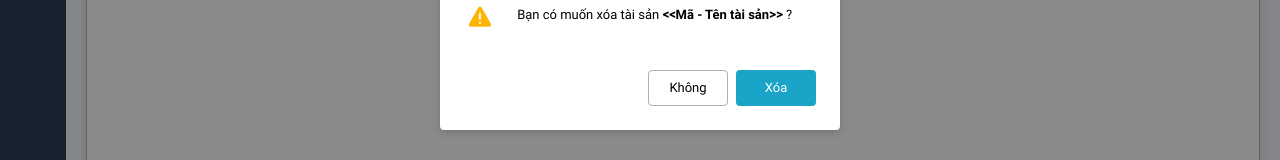
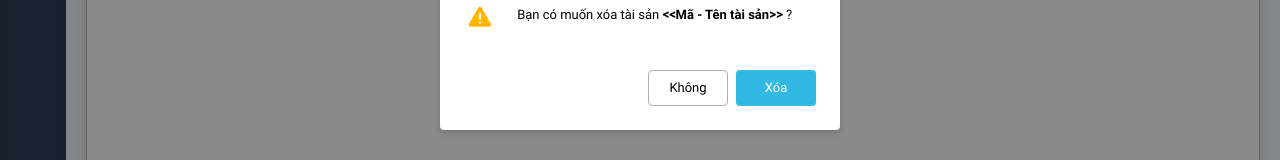
Before and after one commit to NguyenThinhDatEng/MISA-asset_manager, a Vue app: page / in a window 1280 px wide. Both pictures are taken after a click on the element 1196 px from the left and 76 px from the top of the page. Shown: the part 357-517 px from the top of the page. Built offline with nearby package versions, Linux system fonts and the light colour scheme; no server answers.

Commit message:
style: Outline Button

```diff
--- a/src/components/buttons/ButtonMain.vue
+++ b/src/components/buttons/ButtonMain.vue
@@ -1,13 +1,22 @@
 <template>
   <button
-    :class="['button', 'button--main', buttonName]"
+    :class="[
+      'button',
+      'button--main',
+      { 'button--delete-dialog': isDeleteDialog },
+      { 'button--ok': type == Type.Main ? true : false },
+    ]"
     :title="title"
     v-show="type == Type.Main"
   >
     {{ buttonContent }}
   </button>
   <button
-    :class="['button', 'button--secondary', buttonName]"
+    :class="[
+      'button',
+      'button--secondary',
+      { 'button--cancel': type == Type.Secondary ? true : false },
+    ]"
     :title="title"
     v-show="type == Type.Secondary"
   >
@@ -23,10 +32,13 @@ export default {
   created() {},
   components: {},
   props: {
-    buttonName: String,
     title: String,
     buttonContent: String,
     type: Number,
+    isDeleteDialog: {
+      type: Boolean,
+      default: false,
+    },
   },
   emits: [],
   methods: {},
@@ -74,4 +86,8 @@ export default {
   color: #000;
   background-color: var(--outline-button--disabled);
 }
+
+.button--delete-dialog {
+  background-color: var(--delete-dialog--default);
+}
 </style>
--- /dev/null
+++ b/src/components/buttons/ButtonOutline.vue
@@ -0,0 +1,43 @@
+<template>
+  <button class="button button--outline" :title="title">
+    {{ buttonContent }}
+  </button>
+</template>
+
+  <script>
+import Resource from "@/js/resource/resource";
+export default {
+  name: "ButtonOutline",
+  props: {
+    title: String,
+    buttonContent: {
+      type: String,
+      default: Resource.ButtonContent.no,
+    },
+  },
+  emits: [],
+  methods: {},
+  data() {
+    return { Resource };
+  },
+};
+</script>
+
+  <style scoped>
+.button--outline {
+  background-color: #fff;
+  border: 1px solid var(--outline-button__border);
+}
+
+.button--outline:hover,
+.button--outline:active,
+.button--outline:focus {
+  background-color: var(--default);
+  color: #fff;
+}
+
+.button--outline:disabled {
+  color: #000;
+  background-color: var(--outline-button--disabled);
+}
+</style>
--- a/src/components/dialogs/DialogDelete.vue
+++ b/src/components/dialogs/DialogDelete.vue
@@ -11,23 +11,36 @@
         </p>
       </div>
       <div class="dialog__footer">
-        <button class="button button--save">Xóa</button>
-        <button class="button button--cancel">Không</button>
+        <ButtonMainVue
+          :button-content="Resource.ButtonContent.delete"
+          :title="Resource.Title.delete"
+          :type="Enum.Type.Main"
+          :isDeleteDialog="true"
+        ></ButtonMainVue>
+        <ButtonOutlineVue
+          :button-content="Resource.ButtonContent.no"
+          :title="Resource.Title.cancel"
+        ></ButtonOutlineVue>
       </div>
     </div>
   </div>
 </template>
 
 <script>
+import ButtonMainVue from "../buttons/ButtonMain.vue";
+import ButtonOutlineVue from "../buttons/ButtonOutline.vue";
+import Resource from "@/js/resource/resource";
+import Enum from "@/js/enum/enum";
+
 export default {
   name: "DialogDelete",
   created() {},
-  components: {},
+  components: { ButtonMainVue, ButtonOutlineVue },
   props: {},
   emits: [],
   methods: {},
   data() {
-    return {};
+    return { Resource, Enum };
   },
 };
 </script>
--- a/src/components/popups/PopupAsset.vue
+++ b/src/components/popups/PopupAsset.vue
@@ -174,13 +174,11 @@
       <!-- Popup footer  -->
       <div class="popup__footer">
         <ButtonMain
-          :button-name="'button--save'"
           :title="Title.save"
           :button-content="Resource.ButtonContent.save"
           :type="Enum.Type.Main"
         ></ButtonMain>
         <ButtonMain
-          :button-name="'button--cancel'"
           :title="Title.cancel"
           :button-content="Resource.ButtonContent.cancel"
           :type="Enum.Type.Secondary"
--- a/src/css/base.css
+++ b/src/css/base.css
@@ -20,7 +20,6 @@
 @import url(style.css); */
 
 :root {
-    --outline-button__border: #afafaf;
     --outline-button--hover: #1AA4C8;
     --menu-item: #1AA4C8;
     --input--hover: #1AA4C8;
--- a/src/css/components/button.css
+++ b/src/css/components/button.css
@@ -5,9 +5,11 @@
     --focus: var(--default);
     --disabled: #8cd1e3;
     --border--focus: #D1EDF4;
+    --delete-dialog--default: #31B9E2;
     --button-cancel--hover: #1AA4C8;
     --sub-button: #1EA6C9;
     --outline-button--disabled: #F5F5F5;
+    --outline-button__border: #afafaf;
 }
 
 button {
@@ -91,9 +93,7 @@ button {
     margin-left: 10px;
 }
 
-.button--save {
-    background-color: #1aa4c8;
-    color: #fff;
+.button--ok {
     padding: 0 16px;
 }
 
@@ -146,6 +146,6 @@ button {
     cursor: context-menu;
 }
 
-.button--save+.button--cancel {
+.button--ok+.button--cancel {
     margin-right: 8px;
 }
--- a/src/js/resource/resource.js
+++ b/src/js/resource/resource.js
@@ -22,7 +22,6 @@ export default {
     "department-filter": "lọc theo bộ phận sử dụng",
     add: "Thêm mới tài sản",
     export: "Xuất dữ liệu",
-    delete: "Xóa bản ghi",
     edit: "Sửa",
     duplicate: "Nhân bản",
     limit: "Số lượng bản ghi hiển thị",
@@ -30,7 +29,8 @@ export default {
     next: "Trang sau",
     close: "Đóng",
     save: "Lưu thông tin",
-    cancel: "Hủy",
+    cancel: "Hủy bỏ",
+    delete: "Xóa tài sản",
   },
   Logo: {
     qlts: "MISA QLTS",
@@ -110,5 +110,7 @@ export default {
   ButtonContent: {
     save: "Lưu",
     cancel: "Hủy",
+    delete: "Xóa",
+    no: "Không",
   },
 };
```
